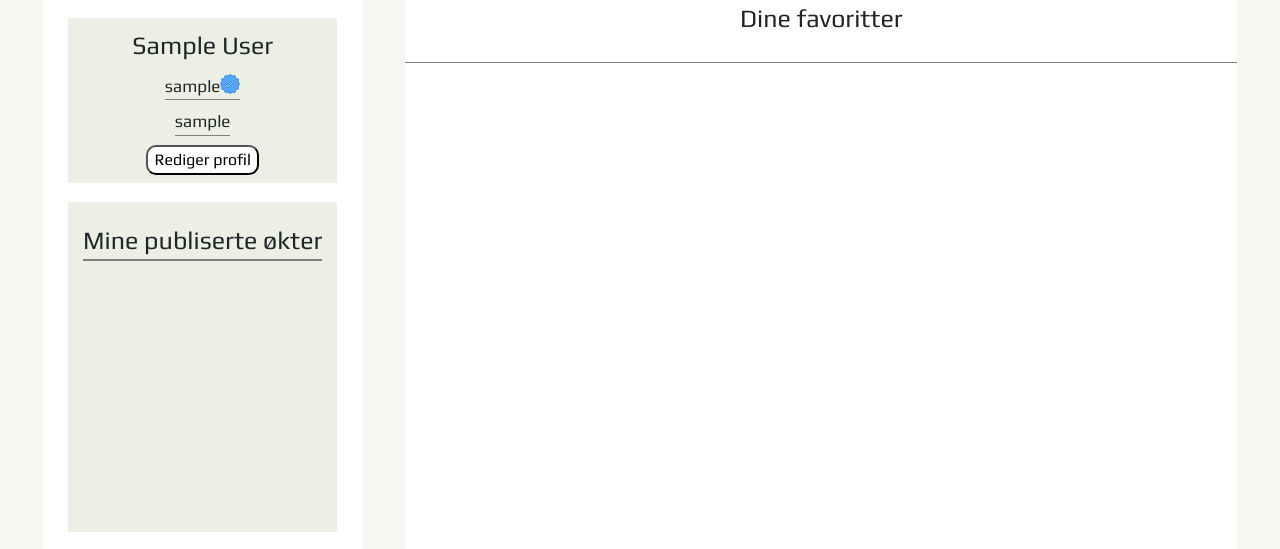
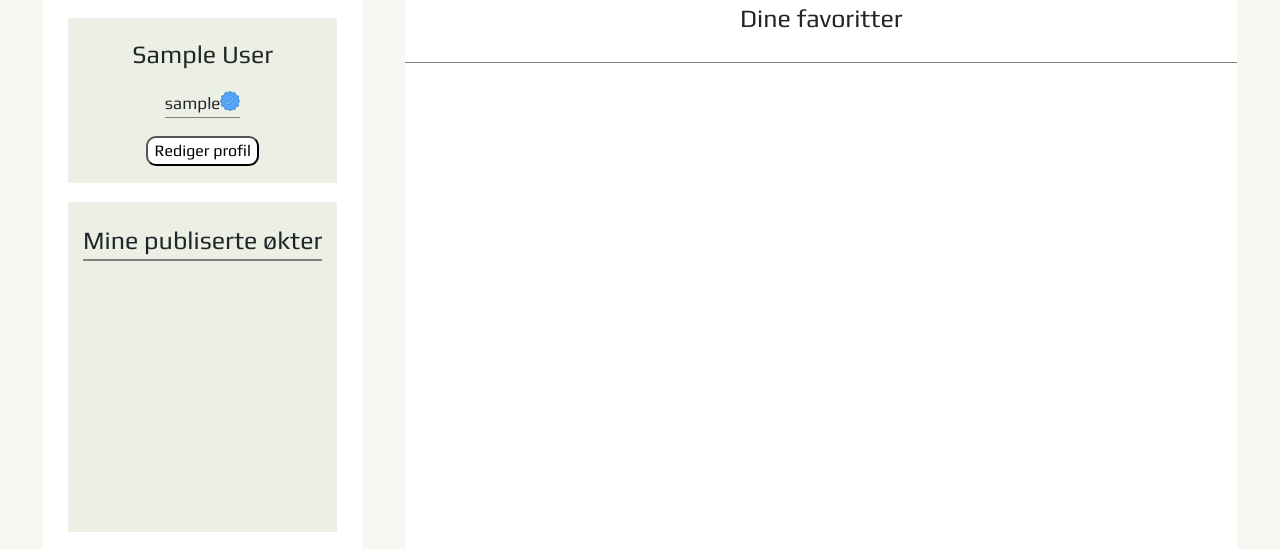
Before and after one commit to sigrunnu/programvareutviklingV2020, a Django app: page /profile/ in a window 1280 px wide. Shown: the part 112-661 px from the top of the page. Run offline with Django 3.2, Linux system fonts and the light colour scheme; the visitor is signed in with stand-in values (Sample User, id 1); data that the repository does not hold is empty; some libraries are stand-ins or nearby versions.

Commit message:
Update profile_view.html

```diff
--- a/profile_page/templates/profile_page/profile_view.html
+++ b/profile_page/templates/profile_page/profile_view.html
@@ -38,11 +38,6 @@
                                  style="display:none;">
                             </div>
                         {% endif %}
-                    </div>
-
-
-                    <div style="font-size: 17px; border: 1px none grey; border-bottom-style: solid;">
-                        {{ user.username }}
                     </div>
 
                     <a  href="{% url 'editProfile' %}">
```
